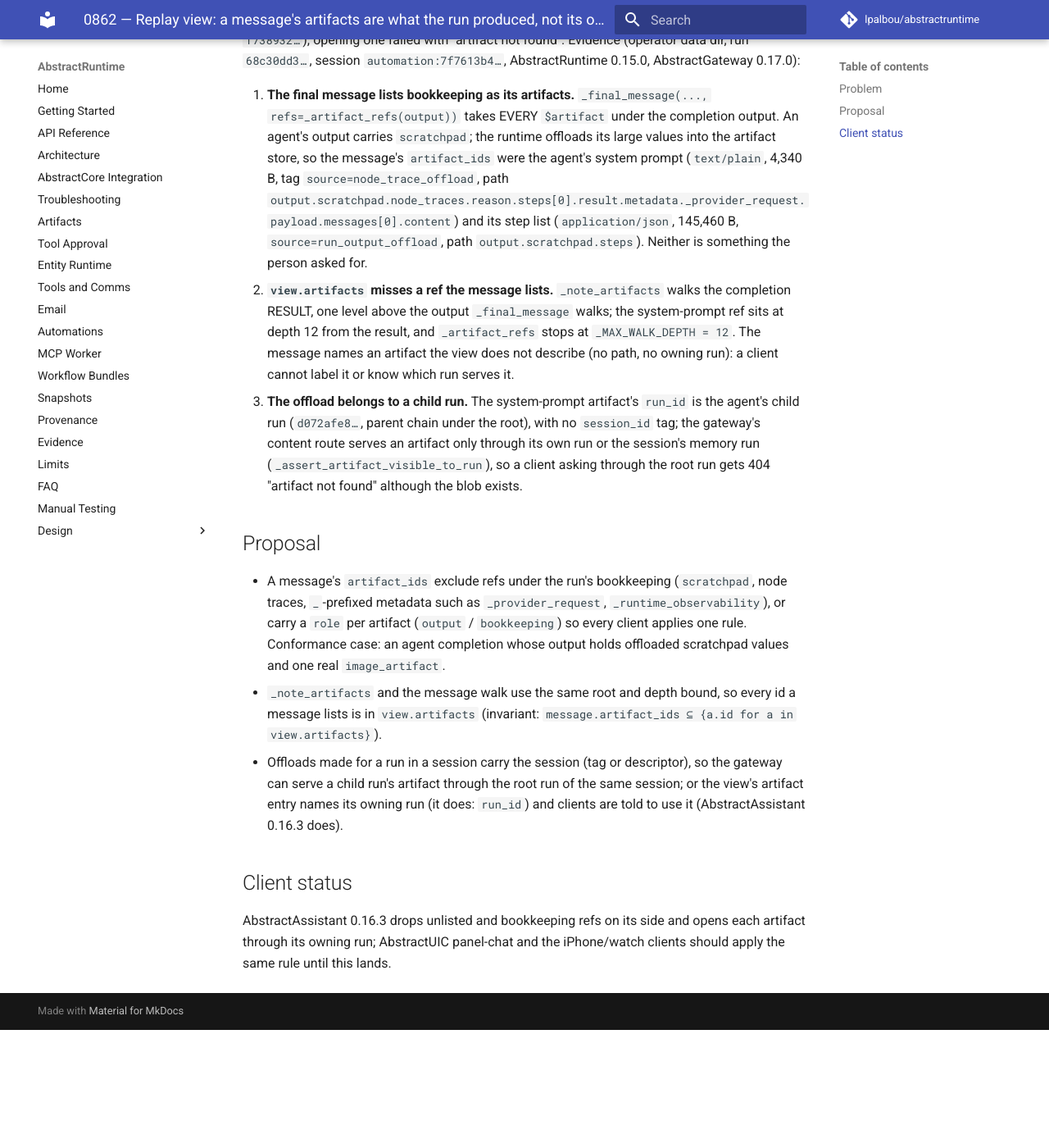
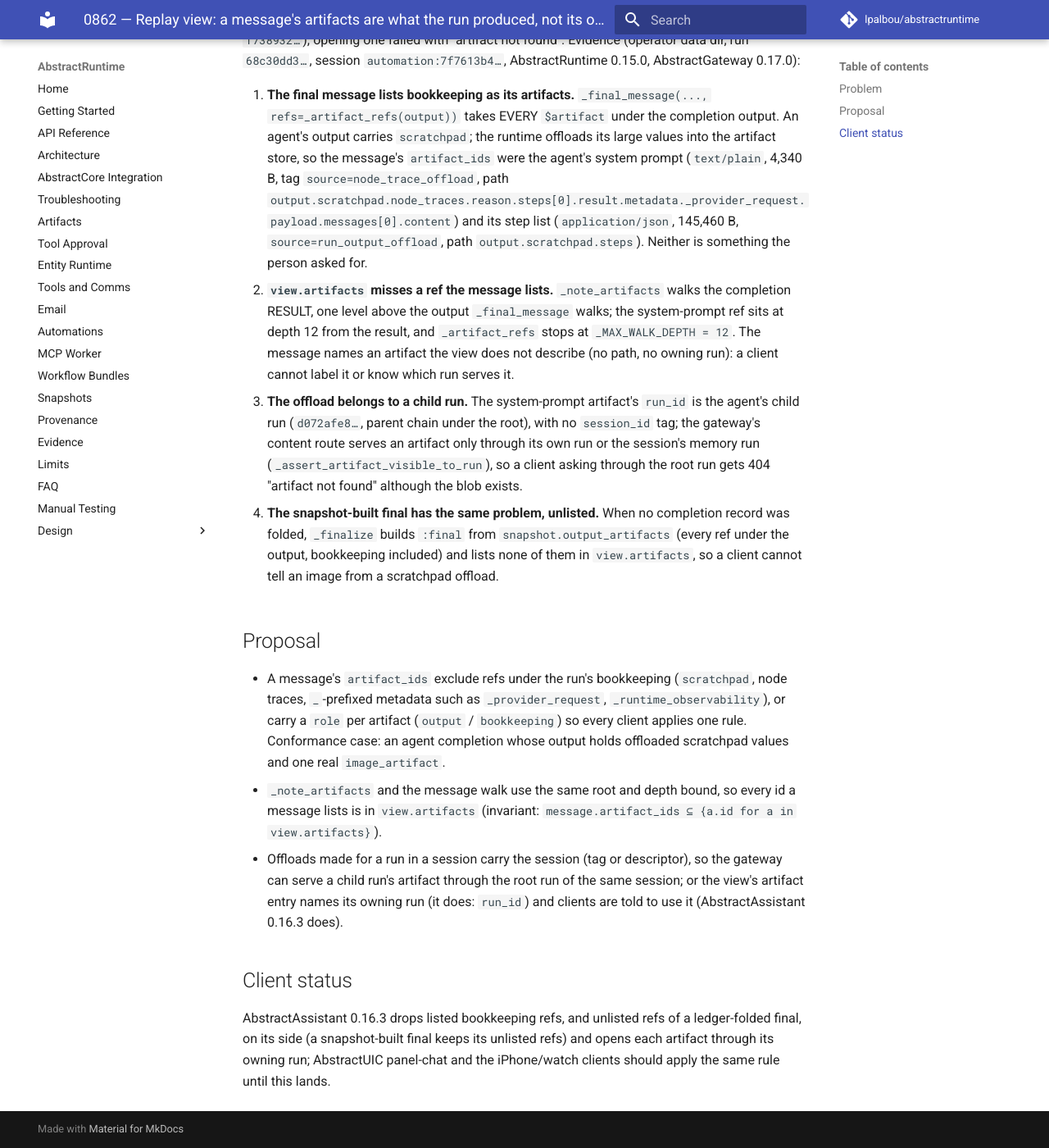
Before and after one commit to lpalbou/AbstractRuntime, an MkDocs documentation site: the page built from docs/backlog/proposed/0862_replay_view_message_artifacts_exclude_bookkeeping.md, in a window 1280 px wide and 1400 px high, scrolled down 446 px. Shown: the whole window at 82% size. Built offline with MkDocs 1.6.1 and Material for MkDocs 9.7.7, drawn with Linux system fonts in a browser that asks for light colours; comment, search, counter and statistics services are not loaded; before the commit the page ends 1702 px from its top, so only the background shows below that.

Commit message:
docs(backlog): 0862 also names the snapshot-built final

```diff
--- a/docs/backlog/proposed/0862_replay_view_message_artifacts_exclude_bookkeeping.md
+++ b/docs/backlog/proposed/0862_replay_view_message_artifacts_exclude_bookkeeping.md
@@ -26,6 +26,10 @@ one failed with "artifact not found". Evidence (operator data dir, run `68c30dd3
    artifact only through its own run or the session's memory run (`_assert_artifact_visible_to_run`), so a client
    asking through the root run gets 404 "artifact not found" although the blob exists.
 
+4. **The snapshot-built final has the same problem, unlisted.** When no completion record was folded,
+   `_finalize` builds `:final` from `snapshot.output_artifacts` (every ref under the output, bookkeeping included)
+   and lists none of them in `view.artifacts`, so a client cannot tell an image from a scratchpad offload.
+
 ## Proposal
 
 - A message's `artifact_ids` exclude refs under the run's bookkeeping (`scratchpad`, node traces, `_`-prefixed
@@ -40,5 +44,5 @@ one failed with "artifact not found". Evidence (operator data dir, run `68c30dd3
 
 ## Client status
 
-AbstractAssistant 0.16.3 drops unlisted and bookkeeping refs on its side and opens each artifact through its
+AbstractAssistant 0.16.3 drops listed bookkeeping refs, and unlisted refs of a ledger-folded final, on its side (a snapshot-built final keeps its unlisted refs) and opens each artifact through its
 owning run; AbstractUIC panel-chat and the iPhone/watch clients should apply the same rule until this lands.
```
